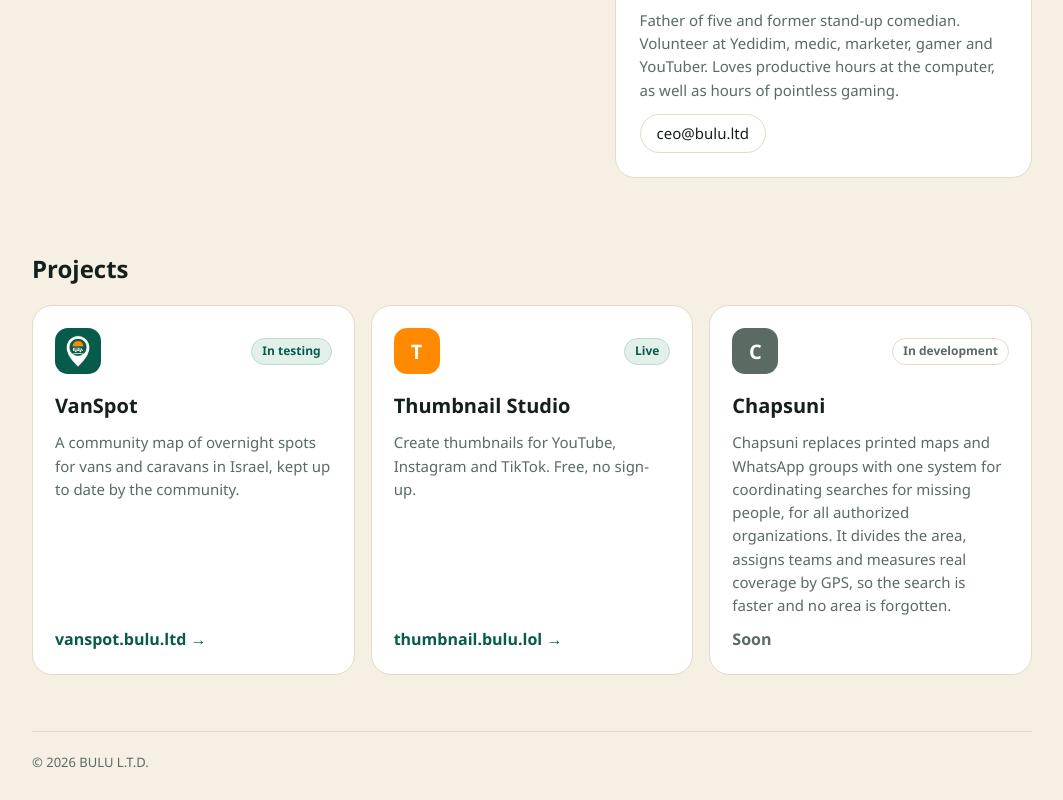
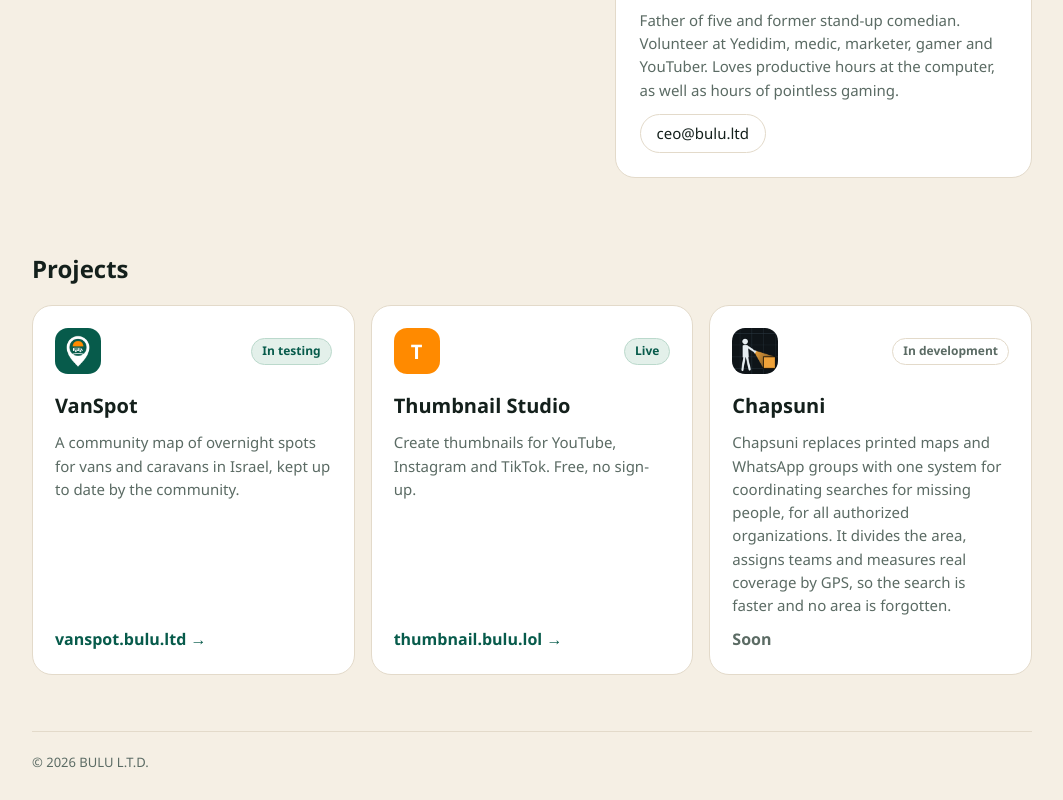
Before and after one commit to DOCTORLOLIL/bulu, a plain HTML site: page index.html in a window 1280 px wide. Shown: the part 658-1458 px from the top of the page, without its empty margins (108-1171 px from the left). Drawn offline with Linux system fonts and the light colour scheme.

Commit message:
Chapsuni icon
Co-Authored-By: Claude Sonnet 5.5 <noreply@anthropic.com>
Claude-Session: https://claude.ai/code/session_01FNzZHS29CmpeH5WrxyExn1

```diff
--- a/index.html
+++ b/index.html
@@ -68,7 +68,7 @@ footer{margin:56px 0 28px;padding-top:20px;border-top:1px solid var(--line);colo
 <h3>Thumbnail Studio</h3><p data-he="יוצרים תמונות ממוזערות ליוטיוב, אינסטגרם וטיקטוק, בחינם ובלי הרשמה." data-en="Create thumbnails for YouTube, Instagram and TikTok. Free, no sign-up."></p>
 <a class="go" href="https://thumbnail.bulu.lol" dir="ltr">thumbnail.bulu.lol →</a></div>
 
-<div class="card dis"><div class="top"><div class="ic" style="background:#5B6B64" data-he="ח" data-en="C"></div><span class="tag" data-he="בפיתוח" data-en="In development"></span></div>
+<div class="card dis"><div class="top"><div class="ic"><img src="icon-chapsuni.png" alt="Chapsuni"></div><span class="tag" data-he="בפיתוח" data-en="In development"></span></div>
 <h3 data-he="חפשוני" data-en="Chapsuni"></h3><p data-he="חפשוני מחליפה את המפות המודפסות והקבוצות בוואטסאפ במערכת אחת לתיאום חיפושי נעדרים, לכל הארגונים המוסמכים. היא מחלקת את השטח, משבצת צוותים ומודדת כיסוי אמיתי לפי GPS. כך החיפוש מהיר יותר ושום אזור לא נשכח." data-en="Chapsuni replaces printed maps and WhatsApp groups with one system for coordinating searches for missing people, for all authorized organizations. It divides the area, assigns teams and measures real coverage by GPS, so the search is faster and no area is forgotten."></p>
 <span class="soonwrap"><a class="go" href="#" id="soon" data-he="בקרוב" data-en="Soon"></a><span class="bubble" id="bubble" role="status" data-he="לא עכשיו, בקרוב. לא מובן לך?" data-en="Not now, soon. Don't get it?"></span></span></div>
 </div>
```
Also changed, not shown: icon-chapsuni.png (added).
